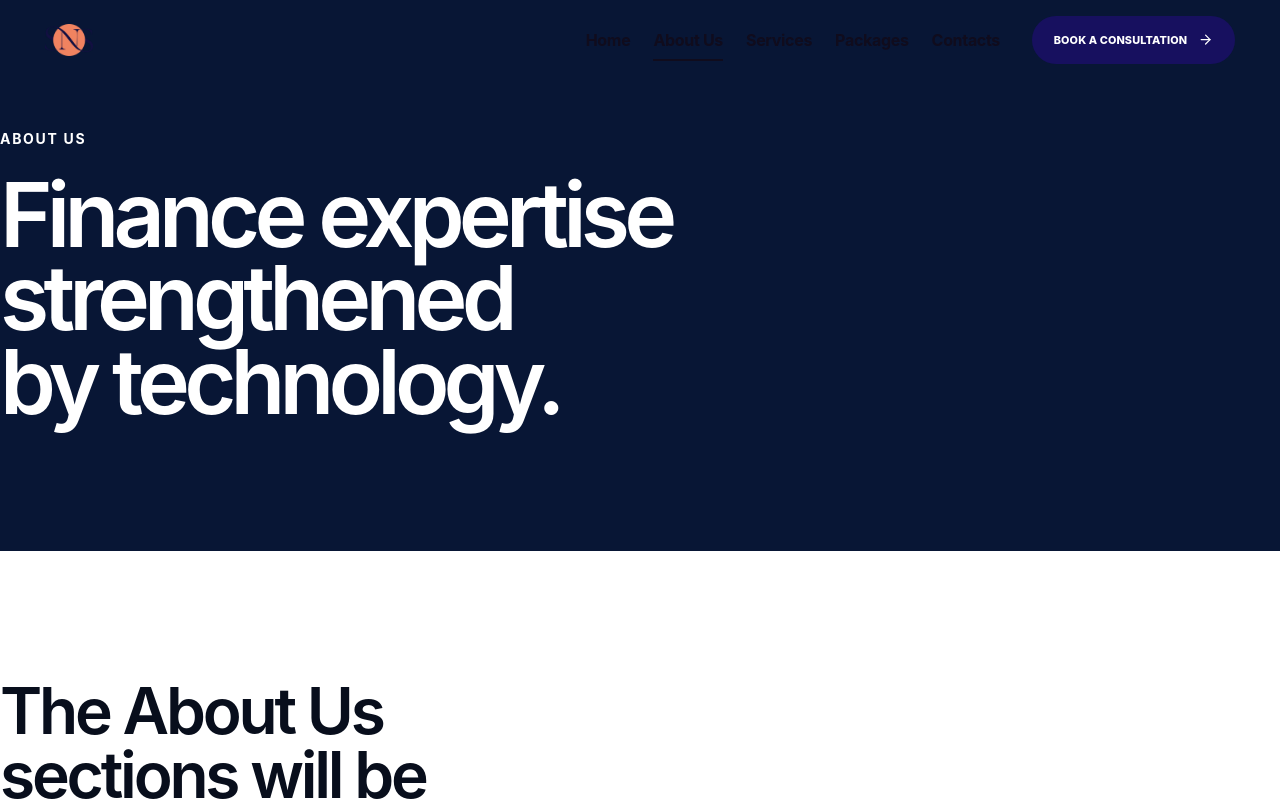
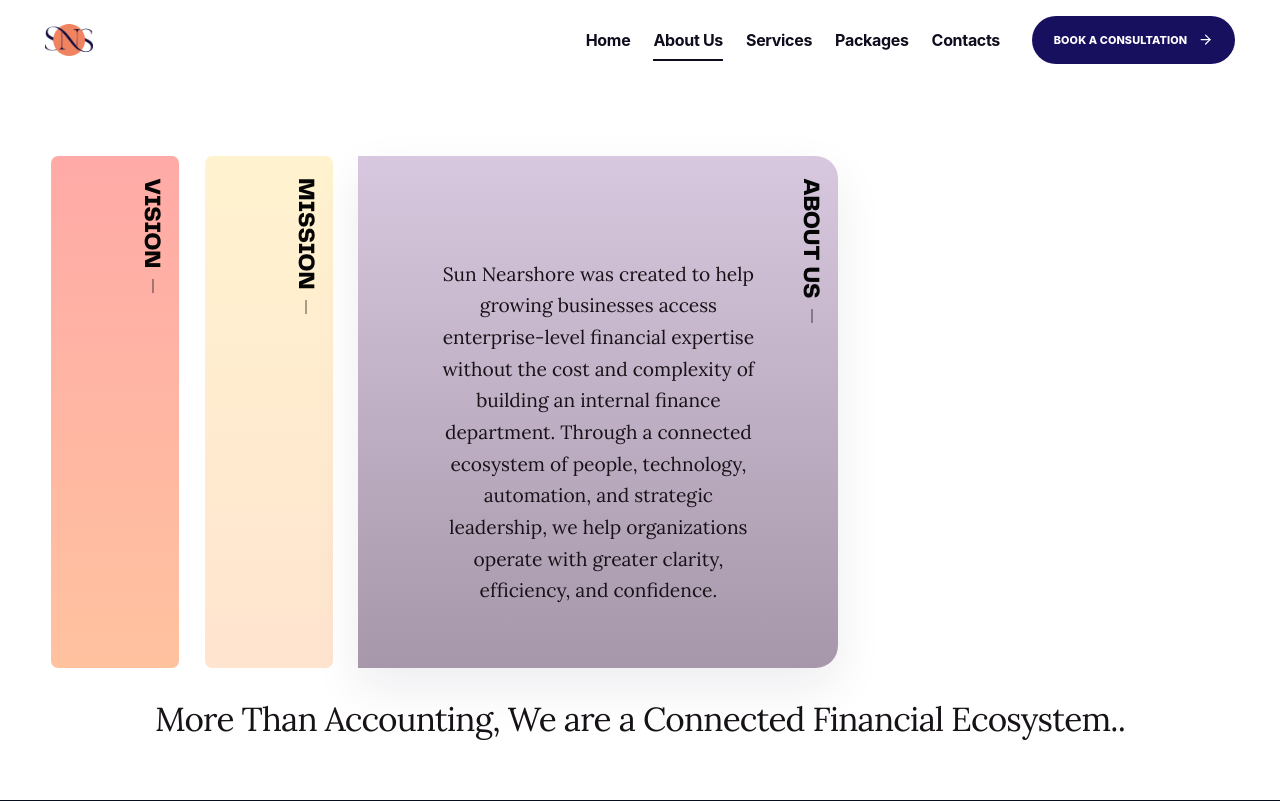
Before and after one commit to carlosgonza3/sns-webapp, a React (Vite) app: page /about in a window 1280 px wide. Shown: the top 801 px of the page. Built offline with nearby package versions, Linux system fonts and the light colour scheme.

Commit message:
feat: add interactive About intro section

```diff
--- a/src/pages/AboutPage/AboutPage.tsx
+++ b/src/pages/AboutPage/AboutPage.tsx
@@ -1,21 +1,9 @@
-import { Section } from '@/components/layout/Section/Section';
+import { AboutIntroSection } from '@/sections/about/AboutIntroSection/AboutIntroSection';
 
 export default function AboutPage() {
     return (
         <main id="main-content">
-            <Section theme="blue">
-                <p className="eyebrow">About Us</p>
-
-                <h1 className="displayHeading">
-                    Finance expertise strengthened by technology.
-                </h1>
-            </Section>
-
-            <Section theme="light">
-                <h2 className="sectionHeading">
-                    The About Us sections will be developed here.
-                </h2>
-            </Section>
+            <AboutIntroSection />
         </main>
     );
 }
--- /dev/null
+++ b/src/sections/about/AboutIntroSection/AboutIntroSection.module.scss
@@ -0,0 +1,254 @@
+.section {
+  width: 100%;
+  min-height: 100svh;
+  padding: 0;
+  background: #f7f7f6;
+}
+
+.sectionContent {
+  width: 100%;
+  min-height: 100svh;
+}
+
+.aboutPanel {
+  display: flex;
+  width: 100%;
+  min-height: 100svh;
+  align-items: center;
+  flex-direction: column;
+  justify-content: center;
+  padding:
+          calc(var(--header-height) + clamp(3rem, 7vh, 5.5rem))
+          var(--page-padding)
+          clamp(2.5rem, 5vh, 4rem);
+  background: #ffffff;
+}
+
+.cards {
+  display: flex;
+  width: min(100%, 78rem);
+  height: clamp(30rem, 64vh, 42rem);
+  align-items: stretch;
+  gap: clamp(1rem, 2vw, 1.75rem);
+}
+
+.card {
+  position: relative;
+  display: flex;
+  min-width: 0;
+  overflow: hidden;
+  flex: 0 0 clamp(7.5rem, 10vw, 10rem);
+  border-radius: 0.45rem;
+  transition:
+          flex-basis 520ms cubic-bezier(0.22, 1, 0.36, 1),
+          flex-grow 520ms cubic-bezier(0.22, 1, 0.36, 1),
+          box-shadow 260ms ease;
+  cursor: pointer;
+
+  &[data-active='true'] {
+    flex: 1 1 30rem;
+    border-radius: 0 1.4rem 1.4rem 0;
+    box-shadow: 0 1.2rem 3rem rgb(30 19 45 / 8%);
+  }
+}
+
+.coral {
+  background: linear-gradient(180deg, #ffaaa7 0%, #ffc29f 100%);
+}
+
+.cream {
+  background: linear-gradient(180deg, #fff3cf 0%, #ffe4cf 100%);
+}
+
+.lilac {
+  background: linear-gradient(180deg, #d8c8df 0%, #a797aa 100%);
+}
+
+.cardTrigger {
+  position: absolute;
+  z-index: 2;
+  inset: 0;
+  display: block;
+  width: 100%;
+  height: 100%;
+  padding: 0;
+  border: 0;
+  background: transparent;
+  cursor: pointer;
+
+  &:focus-visible {
+    outline: 2px solid #17105f;
+    outline-offset: -0.4rem;
+  }
+}
+
+.cardLabel {
+  position: absolute;
+  top: 1.4rem;
+  right: 1rem;
+  display: inline-flex;
+  color: #050505;
+  font-family: var(--font-telegraf), Arial, sans-serif;
+  font-size: clamp(1.3rem, 1.8vw, 1.75rem);
+  font-weight: 800;
+  line-height: 1;
+  text-transform: uppercase;
+  writing-mode: vertical-rl;
+
+  &::after {
+    position: absolute;
+    top: calc(100% + 0.65rem);
+    left: 50%;
+    width: 2px;
+    height: 0;
+    background: currentColor;
+    content: '';
+    opacity: 0.35;
+    transition: height 240ms ease;
+  }
+
+}
+
+.card:not([data-active='true']):hover .cardLabel::after,
+.card:not([data-active='true']) .cardTrigger:focus-visible .cardLabel::after {
+  height: 2rem;
+}
+
+.cardContent {
+  display: grid;
+  width: 100%;
+  min-width: 0;
+  place-items: center;
+  padding: clamp(4rem, 7vw, 6rem) clamp(3rem, 6vw, 5.5rem) 3rem;
+  opacity: 0;
+  transform: translateY(0.75rem);
+  transition:
+          opacity 260ms ease 140ms,
+          transform 360ms cubic-bezier(0.22, 1, 0.36, 1) 100ms;
+
+  p {
+    max-width: 29rem;
+    margin: 0;
+    color: #171217;
+    font-family: var(--font-lora), Georgia, serif;
+    font-size: clamp(1.15rem, 1.5vw, 1.55rem);
+    line-height: 1.65;
+    text-align: center;
+  }
+}
+
+.card[data-active='true'] .cardContent {
+  opacity: 1;
+  transform: translateY(0);
+}
+
+.closingStatement {
+  margin: clamp(2rem, 4vh, 3.25rem) 0 0;
+  color: #171217;
+  font-family: var(--font-lora), Georgia, serif;
+  font-size: clamp(1.55rem, 2.6vw, 2.45rem);
+  letter-spacing: -0.025em;
+  line-height: 1.2;
+  text-align: center;
+}
+
+@media (width <= 56rem) {
+  .aboutPanel {
+    min-height: auto;
+    justify-content: flex-start;
+    padding:
+            calc(var(--header-height) + 2.5rem)
+            var(--page-padding)
+            3rem;
+  }
+
+  .cards {
+    height: auto;
+    flex-direction: column;
+    gap: 0.85rem;
+  }
+
+  .card {
+    width: 100%;
+    min-height: 4.5rem;
+    flex: none;
+    border-radius: 0.8rem;
+    transition:
+            min-height 440ms cubic-bezier(0.22, 1, 0.36, 1),
+            box-shadow 240ms ease;
+
+    &[data-active='true'] {
+      min-height: clamp(20rem, 55svh, 27rem);
+      flex: none;
+      border-radius: 0.8rem 0.8rem 1.35rem 1.35rem;
+    }
+  }
+
+  .cardTrigger {
+    height: 100%;
+  }
+
+  .cardLabel {
+    top: 0;
+    right: 0;
+    left: 0;
+    display: flex;
+    min-height: 4.5rem;
+    align-items: center;
+    justify-content: space-between;
+    padding: 0 1.35rem;
+    font-size: clamp(1rem, 4.5vw, 1.25rem);
+    text-align: left;
+    writing-mode: horizontal-tb;
+
+    &::after {
+      position: static;
+      width: 0.85rem;
+      height: 0.85rem;
+      border-right: 2px solid currentColor;
+      border-bottom: 2px solid currentColor;
+      background: transparent;
+      opacity: 1;
+      transform: rotate(45deg) translate(-0.15rem, 0.15rem);
+      transition: transform 240ms ease;
+    }
+  }
+
+  .card[data-active='true'] .cardLabel::after {
+    transform: rotate(225deg) translate(-0.15rem, 0.15rem);
+  }
+
+  .cardContent {
+    align-items: center;
+    padding: 5.5rem clamp(1.5rem, 7vw, 3rem) 2rem;
+
+    p {
+      font-size: clamp(1rem, 4.2vw, 1.2rem);
+      line-height: 1.6;
+    }
+  }
+
+  .closingStatement {
+    max-width: 34rem;
+    margin-top: 2.25rem;
+    font-size: clamp(1.3rem, 6vw, 1.85rem);
+  }
+}
+
+@media (width <= 30rem) {
+  .aboutPanel {
+    padding-top: calc(var(--header-height) + 1.75rem);
+  }
+
+  .card[data-active='true'] {
+    min-height: 24rem;
+  }
+}
+
+@media (prefers-reduced-motion: reduce) {
+  .card,
+  .cardContent,
+  .cardLabel::after {
+    transition: none;
+  }
+}
--- /dev/null
+++ b/src/sections/about/AboutIntroSection/AboutIntroSection.tsx
@@ -0,0 +1,94 @@
+import { useState } from 'react';
+
+import { Section } from '@/components/layout/Section/Section';
+
+import styles from './AboutIntroSection.module.scss';
+
+const placeholderCopy =
+    'Sun Nearshore was created to help growing businesses access enterprise-level financial expertise without the cost and complexity of building an internal finance department. Through a connected ecosystem of people, technology, automation, and strategic leadership, we help organizations operate with greater clarity, efficiency, and confidence.';
+
+const panels = [
+    {
+        id: 'vision',
+        label: 'Vision',
+        tone: 'coral',
+        content: placeholderCopy,
+    },
+    {
+        id: 'mission',
+        label: 'Mission',
+        tone: 'cream',
+        content: placeholderCopy,
+    },
+    {
+        id: 'about-us',
+        label: 'About Us',
+        tone: 'lilac',
+        content: placeholderCopy,
+    },
+] as const;
+
+type PanelId = (typeof panels)[number]['id'];
+
+export function AboutIntroSection() {
+    const [activePanel, setActivePanel] =
+        useState<PanelId>('about-us');
+
+    return (
+        <Section
+            className={styles.section}
+            contentClassName={styles.sectionContent}
+            contained={false}
+            fullHeight
+        >
+            <div className={styles.aboutPanel}>
+                <div
+                    className={styles.cards}
+                    aria-label="About Sun Nearshore"
+                >
+                    {panels.map((panel) => {
+                        const isActive = panel.id === activePanel;
+                        const contentId = `${panel.id}-content`;
+
+                        return (
+                            <article
+                                key={panel.id}
+                                className={`${styles.card} ${styles[panel.tone]}`}
+                                data-active={isActive ? 'true' : 'false'}
+                            >
+                                <button
+                                    className={styles.cardTrigger}
+                                    type="button"
+                                    aria-expanded={isActive}
+                                    aria-controls={contentId}
+                                    onClick={() =>
+                                        setActivePanel(panel.id)
+                                    }
+                                >
+                                    <span className={styles.cardLabel}>
+                                        {panel.label}
+                                    </span>
+                                </button>
+
+                                <div
+                                    id={contentId}
+                                    className={styles.cardContent}
+                                    aria-hidden={!isActive}
+                                >
+                                    {isActive ? (
+                                        <p>{panel.content}</p>
+                                    ) : null}
+                                </div>
+                            </article>
+                        );
+                    })}
+                </div>
+
+                <p className={styles.closingStatement}>
+                    More Than Accounting, We are a Connected Financial
+                    Ecosystem..
+                </p>
+            </div>
+        </Section>
+    );
+}
```
